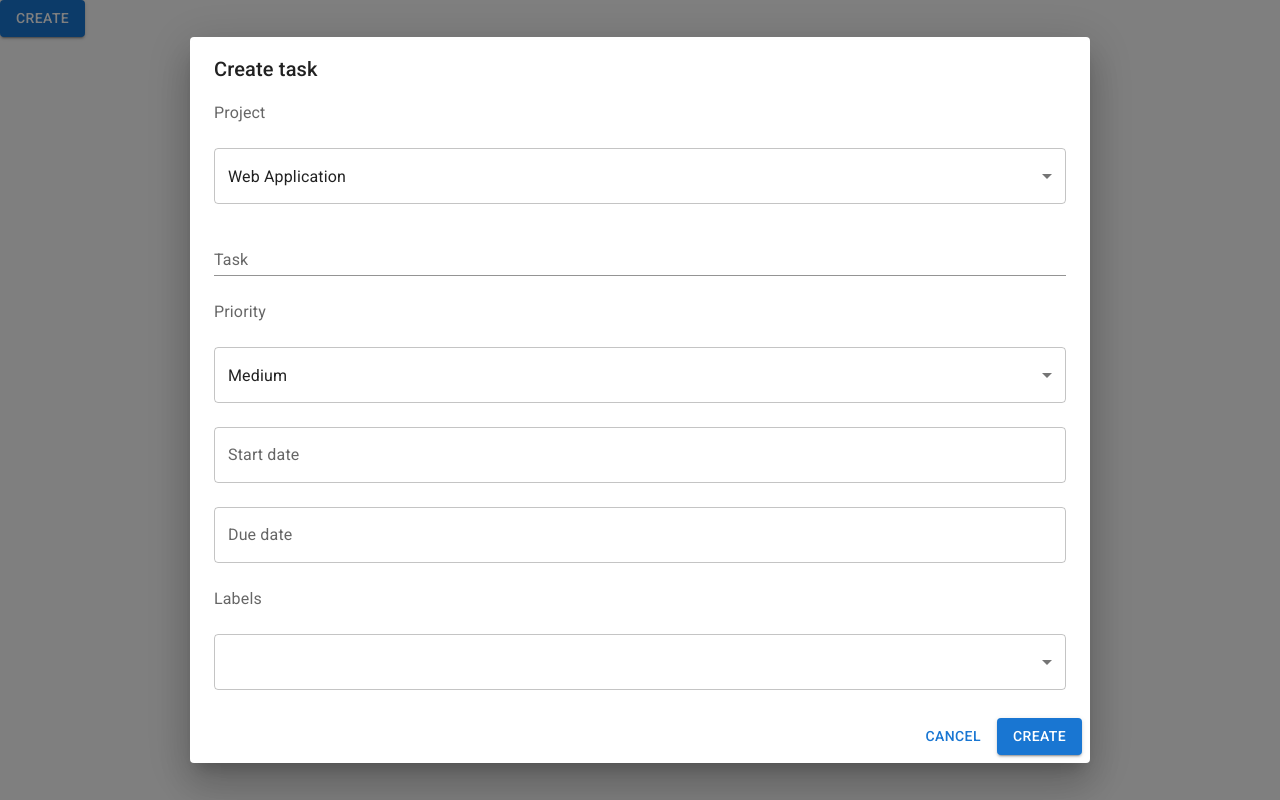
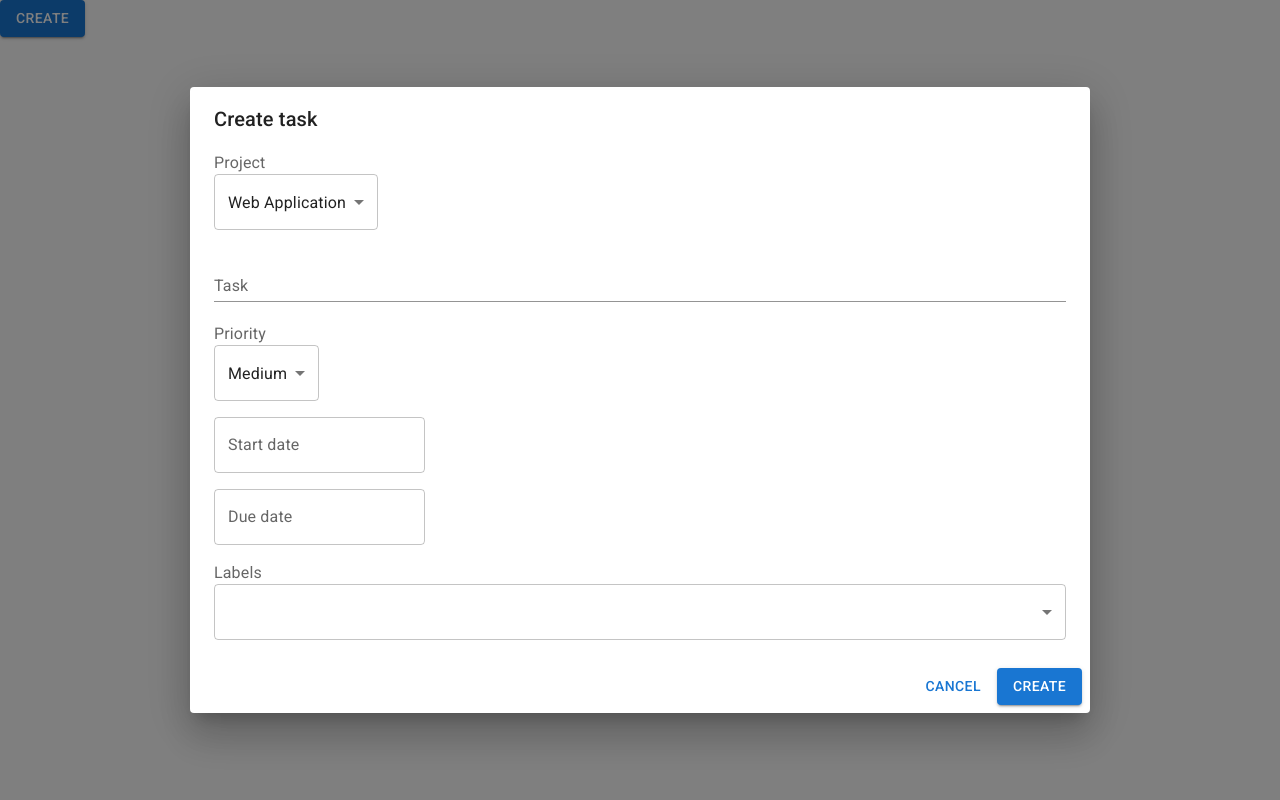
Before and after one commit to yukikitayama/react, a React (Create React App) app in the folder ts-mui-project-component/: page / in a window 1280 px wide. Both pictures are taken after a click on the button "CREATE". Built offline with nearby package versions, Linux system fonts and the light colour scheme.

Commit message:
connect MUI dialog with React state and ref to allow it to make HTTP POST requests

```diff
--- a/ts-mui-project-component/src/components/NewTaskDialog.tsx
+++ b/ts-mui-project-component/src/components/NewTaskDialog.tsx
@@ -1,4 +1,4 @@
-import { useState } from "react";
+import { useState, useRef } from "react";
 import Dialog from "@mui/material/Dialog";
 import DialogTitle from "@mui/material/DialogTitle";
 import DialogContent from "@mui/material/DialogContent";
@@ -7,7 +7,6 @@ import InputLabel from "@mui/material/InputLabel";
 import Select, { SelectChangeEvent } from "@mui/material/Select";
 import MenuItem from "@mui/material/MenuItem";
 import TextField from "@mui/material/TextField";
-import Stack from "@mui/material/Stack";
 import { AdapterDateFns } from "@mui/x-date-pickers/AdapterDateFns";
 import { LocalizationProvider } from "@mui/x-date-pickers/LocalizationProvider";
 import { DatePicker } from "@mui/x-date-pickers/DatePicker";
@@ -15,6 +14,7 @@ import Chip from "@mui/material/Chip";
 import OutlinedInput from "@mui/material/OutlinedInput";
 import Box from "@mui/material/Box";
 import Button from "@mui/material/Button";
+import Grid from "@mui/material/Grid";
 
 const projects: string[] = [
   "Web Application",
@@ -33,6 +33,7 @@ const chips: string[] = [
   "cloud",
   "tennis",
   "react",
+  "us-tax",
 ];
 
 const NewTask: React.FC<{ open: boolean; onClose: () => void }> = (props) => {
@@ -41,6 +42,7 @@ const NewTask: React.FC<{ open: boolean; onClose: () => void }> = (props) => {
   const [startDate, setStartDate] = useState<Date | null>(null);
   const [dueDate, setDueDate] = useState<Date | null>(null);
   const [labels, SetLabels] = useState<string[]>([]);
+  const taskInputRef = useRef<HTMLInputElement>(null);
 
   const handleProjectChange = (event: SelectChangeEvent) => {
     setProject(event.target.value as string);
@@ -57,11 +59,28 @@ const NewTask: React.FC<{ open: boolean; onClose: () => void }> = (props) => {
     SetLabels(typeof value === "string" ? value.split(",") : value);
   };
 
+  const submitDataHandler = () => {
+    const enteredTask = taskInputRef.current?.value;
+    console.log('Project: ' + project);
+    console.log('Task: ' + enteredTask);
+    console.log(`Priority: ${priority}`);
+    console.log(`Start date: ${startDate}`);
+    console.log(`Due date: ${dueDate}`);
+    console.log(`Labels: ${labels}`);
+  };
+
   return (
     <Dialog open={props.open} onClose={props.onClose} fullWidth maxWidth="md">
       <DialogTitle>Create task</DialogTitle>
       <DialogContent>
-        <Stack spacing={3}>
+        <Grid
+          container
+          direction="column"
+          justifyContent="center"
+          alignItems="stretch"
+          spacing={2}
+        >
+          <Grid item>
             <InputLabel>Project</InputLabel>
             <Select value={project} onChange={handleProjectChange}>
               {projects.map((project) => (
@@ -70,15 +89,21 @@ const NewTask: React.FC<{ open: boolean; onClose: () => void }> = (props) => {
                 </MenuItem>
               ))}
             </Select>
+          </Grid>
 
+          <Grid item>
             <TextField
               margin="dense"
               label="Task"
               type="text"
               fullWidth
+              multiline
               variant="standard"
+              inputRef={taskInputRef}
             />
+          </Grid>
 
+          <Grid item>
             <InputLabel>Priority</InputLabel>
             <Select value={priority} onChange={handlePriorityChange}>
               {priorities.map((priority) => (
@@ -87,7 +112,9 @@ const NewTask: React.FC<{ open: boolean; onClose: () => void }> = (props) => {
                 </MenuItem>
               ))}
             </Select>
+          </Grid>
 
+          <Grid item>
             <LocalizationProvider dateAdapter={AdapterDateFns}>
               <DatePicker
                 label="Start date"
@@ -97,7 +124,11 @@ const NewTask: React.FC<{ open: boolean; onClose: () => void }> = (props) => {
                 }}
                 renderInput={(params) => <TextField {...params} />}
               ></DatePicker>
+            </LocalizationProvider>
+          </Grid>
 
+          <Grid item>
+            <LocalizationProvider dateAdapter={AdapterDateFns}>
               <DatePicker
                 label="Due date"
                 value={dueDate}
@@ -107,10 +138,13 @@ const NewTask: React.FC<{ open: boolean; onClose: () => void }> = (props) => {
                 renderInput={(params) => <TextField {...params} />}
               ></DatePicker>
             </LocalizationProvider>
+          </Grid>
 
+          <Grid item>
             <InputLabel>Labels</InputLabel>
             <Select
               multiple
+              fullWidth
               value={labels}
               onChange={handleLabelChange}
               input={<OutlinedInput label="Chip" />}
@@ -128,12 +162,16 @@ const NewTask: React.FC<{ open: boolean; onClose: () => void }> = (props) => {
                 </MenuItem>
               ))}
             </Select>
-
-        </Stack>
+          </Grid>
+        </Grid>
       </DialogContent>
       <DialogActions>
-        <Button variant="text">Cancel</Button>
-        <Button variant="contained">Create</Button>
+        <Button variant="text" onClick={props.onClose}>
+          Cancel
+        </Button>
+        <Button variant="contained" onClick={submitDataHandler}>
+          Create
+        </Button>
       </DialogActions>
     </Dialog>
   );
```
Also changed, not shown: ts-mui-project-component/src/App.tsx (+0 -24 lines). Lines whose indentation alone changed are shown as unchanged.
